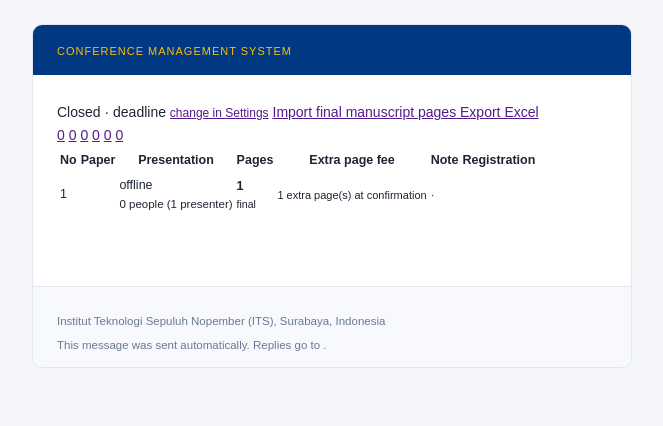
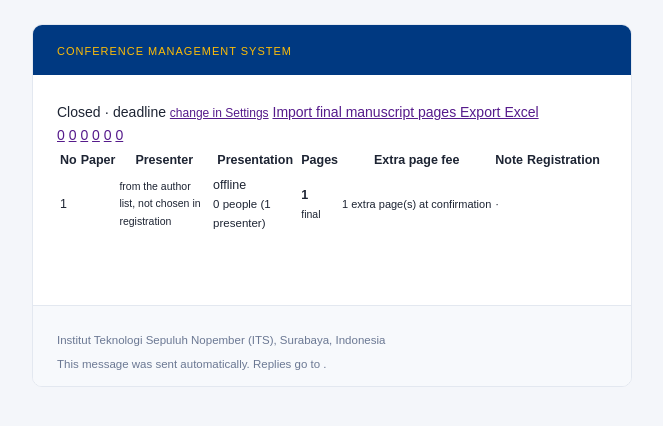
Before and after one commit to partadox/cenim-app, a PHP site: template views/admin/confirmations.php in a window 1280 px wide. Shown: the top 426 px of the page, without its empty margins (308-971 px from the left). Run offline with PHP 8.4, Linux system fonts and the light colour scheme; the template is opened without the code that fills it: most values are stand-ins (such as "Sample title", 1, 10 or a date in 2020); data that the repository does not hold is empty; some libraries are stand-ins or nearby versions.

Commit message:
3.1 - add presenter on colum data conf

```diff
--- a/4dm1n/confirmations.php
+++ b/4dm1n/confirmations.php
@@ -58,6 +58,9 @@ if (input('export') !== null) {
             (string) ($row['paper_title'] ?? ''),
             (string) $row['first_author_name'],
             (string) $row['email'],
+            (string) ($row['presenter_name'] ?? ''),
+            (string) ($row['presenter_email'] ?? ''),
+            match ($row['presenter_source'] ?? null) { 'registration' => 'Registration form', 'author list' => 'Author list (not chosen in registration)', default => 'Not chosen yet' },
             (string) ($row['country'] ?? ''),
             $confirmed ? 'Yes' : 'No',
             $confirmed ? ucfirst((string) $row['presentation_mode']) : '',
@@ -79,7 +82,7 @@ if (input('export') !== null) {
     Xlsx::download(
         'confirmations-' . ($edition['slug'] ?? 'cenim') . ($filter !== '' ? '-' . $filter : '') . '-' . gmdate('Ymd') . '.xlsx',
         'Confirmations',
-        ['No', 'Paper ID', 'Paper title', 'First author', 'Email', 'Country', 'Confirmed', 'Presentation',
+        ['No', 'Paper ID', 'Paper title', 'First author', 'Email', 'Presenter', 'Presenter email', 'Presenter source', 'Country', 'Confirmed', 'Presentation',
          'People attending (offline)', 'Non-presenters', 'Pages (review)', 'Pages (final)', 'Extra pages',
          'Extra page fee', 'Currency', 'Shirt sizes (presenter first)', 'Note', 'Filled by', 'Confirmed at', 'Registration'],
         $lines
--- a/views/admin/confirmations.php
+++ b/views/admin/confirmations.php
@@ -83,7 +83,7 @@ $cards = [
         <div class="table-responsive">
             <table class="table table-sm align-middle mb-0" id="confirmTable" style="font-size:12.5px">
                 <thead class="table-light">
-                    <tr><th class="text-center">No</th><th>Paper</th><th>Presentation</th><th class="text-center">Pages</th><th>Extra page fee</th><th>Note</th><th>Registration</th><th></th></tr>
+                    <tr><th class="text-center">No</th><th>Paper</th><th>Presenter</th><th>Presentation</th><th class="text-center">Pages</th><th>Extra page fee</th><th>Note</th><th>Registration</th><th></th></tr>
                 </thead>
                 <tbody>
                     <?php foreach ($rows as $i => $row): ?>
@@ -100,6 +100,17 @@ $cards = [
                                 <a href="<?= e(admin_url('author-edit.php?id=' . (int) $row['author_id'])) ?>"><b><?= e((string) $row['paper_id']) ?></b></a>
                                 <div class="text-muted text-truncate" title="<?= e((string) $row['paper_title']) ?>"><?= e((string) $row['paper_title']) ?></div>
                                 <div class="text-muted" style="font-size:11.5px"><?= e((string) $row['first_author_name']) ?></div>
+                            </td>
+                            <td style="font-size:12px;max-width:200px" data-order="<?= e((string) ($row['presenter_name'] ?? '')) ?>">
+                                <?php if (($row['presenter_name'] ?? null) !== null): ?>
+                                    <b><?= e((string) $row['presenter_name']) ?></b>
+                                    <?php if (($row['presenter_email'] ?? '') !== ''): ?><div class="text-muted" style="font-size:11px"><?= e((string) $row['presenter_email']) ?></div><?php endif; ?>
+                                    <?php if ($row['presenter_source'] !== 'registration'): ?>
+                                        <div style="font-size:10.5px" class="text-warning">from the author list, not chosen in registration</div>
+                                    <?php endif; ?>
+                                <?php else: ?>
+                                    <span class="text-muted">not chosen yet</span>
+                                <?php endif; ?>
                             </td>
                             <td data-order="<?= $modeOrder ?>">
                                 <?php if (!$confirmed): ?>
@@ -172,11 +183,13 @@ document.addEventListener('DOMContentLoaded', function () {
         lengthMenu: [25, 50, 100, { label: 'All', value: -1 }],
         columnDefs: [
             { targets: 0, orderable: false, searchable: false },
+            // jangan dianggap angka/tanggal (rata kanan): kolom Paper, Presenter, Note
+            { targets: [1, 2, 6], type: 'string', className: 'text-start' },
             { targets: -1, orderable: false, searchable: false }
         ],
         language: {
             search: '',
-            searchPlaceholder: 'Search paper ID, title, author, note…',
+            searchPlaceholder: 'Search paper ID, title, author, presenter, note…',
             emptyTable: 'No paper here.',
             zeroRecords: 'No paper matches your search.',
             info: 'Showing _START_ to _END_ of _TOTAL_ papers',
```
Also changed, not shown: src/Domain/ConfirmationRepo.php (+7 -1 lines).
